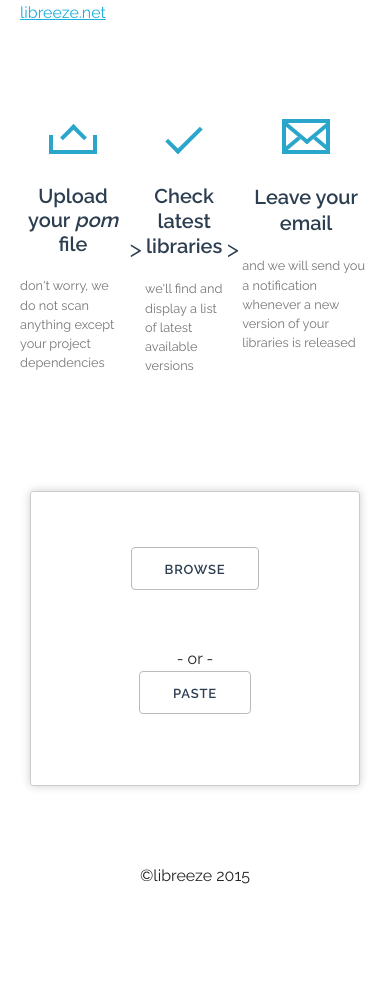
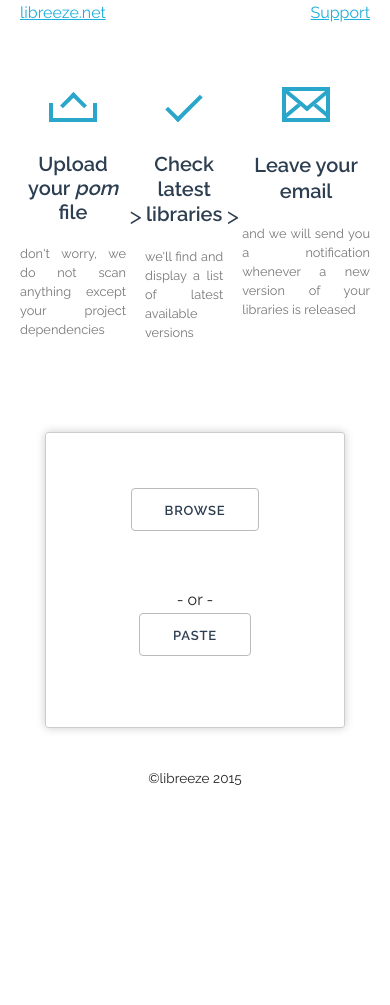
Before and after one commit to markotitel/libreeze, a Django app: page / in a window 390 px wide. After the commit the page ends 785 px from the top, so only its background shows below. Run offline with Django 3.2, Linux system fonts and the light colour scheme; parts of the project's set-up code (start-up, migrations or seed data) failed here and were passed over; some libraries are stand-ins or nearby versions.

Commit message:
Responsive table, error msg styling, sticky footer fixed

```diff
--- a/app/static/app/css/libreeze.css
+++ b/app/static/app/css/libreeze.css
@@ -97,8 +93,6 @@ h6 {
 }
 
 header {
-	height: 1.15em;
-	margin-bottom: 40px;
 }
 
 textarea {
@@ -112,6 +106,31 @@ button,
 th {
 	color: #2c3e50;
 }
+
+th {
+	vertical-align: top;
+}
+
+nav {
+	float: right;
+}
+
+nav ul {
+	list-style: none;
+	overflow: hidden;
+	margin: 0;
+}
+
+nav li {
+	float: left;
+	margin: 0 0 0 20px;
+}
+
+.project-name {
+	margin-top: 2rem;
+	clear: both;
+}
+
 /* === Sticky Footer === */
 
 html,
@@ -136,15 +154,20 @@ footer,
 	height: 142px;
 }
 
-.project .container {
-	min-height: initial;
+footer {
+	padding: 20px 0;
+	margin: 20px 0;
+	font-size: .85rem;
 }
+
 /* === Notifications === */
 
 .notification {
+	text-align: center;
+	width: 80%;
 	margin: 0 auto;
 	font-size: .85em;
-	padding: 14px 25px;
+	padding: 2% 10%;
 }
 
 .notification.lb-err {
@@ -174,10 +197,11 @@ footer,
 /* === Helper classes === */
 
 .sub-text {
-	  display: block;
-  color: #777;
-  font-size: 0.8em;
-  line-height: 1.5em;
+	display: block;
+	color: #777;
+	font-size: 0.8em;
+	line-height: 1.5em;
+	text-align: justify;
 }
 
 .text-center {
@@ -228,15 +252,18 @@ footer,
 	font-size: .8em;
 }
 
-.shadowbox.lb-upload {
-	padding: 55px 20px;
+.lb-upload {
 	text-align: center;
-	width: 18em;
+	margin: 0 auto;
+	width: 300px;
 }
 
-.notification {
-	text-align: center;
-	width: 22em;
+.lb-upload .notification {
+	margin-bottom: 1em;
+}
+
+.shadowbox.lb-upload-inner {
+	padding: 55px 20px;
 }
 
 .lb-upload button {
--- a/app/templates/app/index.html
+++ b/app/templates/app/index.html
@@ -35,13 +35,16 @@
 
 	<div class="container">
 		<div class="row">
-			<header><a href="/">libreeze.net</a></header>
-			<nav></nav>
-		</div>
-		<div class="row">
 			<div class="column">
+				<header>
+					<a class="logo" href="/">libreeze.net</a>
+					<nav>
+						<ul>
+							<li><a href="support">Support</a></li>
+						</ul>
+					</nav>
+
 					<div class="lb-steps">
-
 					<div>
 						<div class="icon">
 							<div class="pointerTop"></div>
@@ -67,17 +70,17 @@
 						<span class="sub-text">and we will send you a notification whenever a new version of your libraries is released</span>
 					</div>
 				</div>
+				</header>
 
 				<br/>
 
+				<div class="lb-upload">
 					<!-- conditionally set classes "lb-err", "lb-warn", "lb-success" to declare notification type and class "hidden" to toggle it's visibility -->
 					{% if error %}
 					<div class="notification lb-err">{{ error }}</div>
 					{% endif %}
 
-				<br/>
-
-				<div class="shadowbox lb-upload">
+					<div class="shadowbox lb-upload-inner">
 						<!-- Browse form -->
 						<form id="upload-file" method="post" action="{% url 'app:submit_file' %}" enctype="multipart/form-data">
 							<button class="browse-btn" type="button">Browse</button>
@@ -100,10 +103,7 @@
 				</div>
 			</div>
 		</div>
-
-	<br/>
-	<br/>
-	<br/>
+	</div>
 
 	<footer class="text-center">&copy;libreeze 2015</footer>
 
```
Also changed, not shown: other parts of app/static/app/css/libreeze.css (+18 -12 lines), app/templates/app/result.html (+12 -10 lines). Lines whose indentation alone changed are shown as unchanged.
